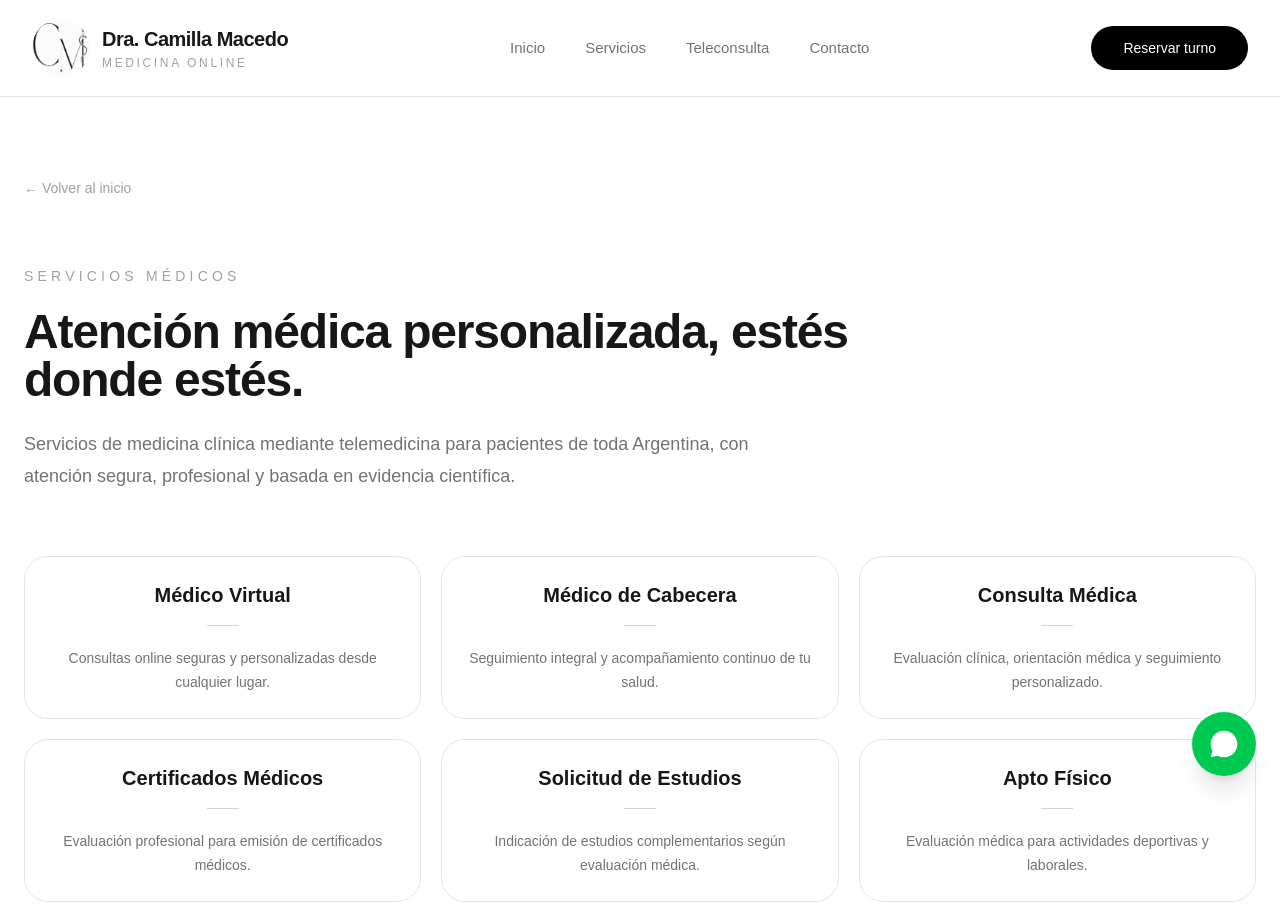
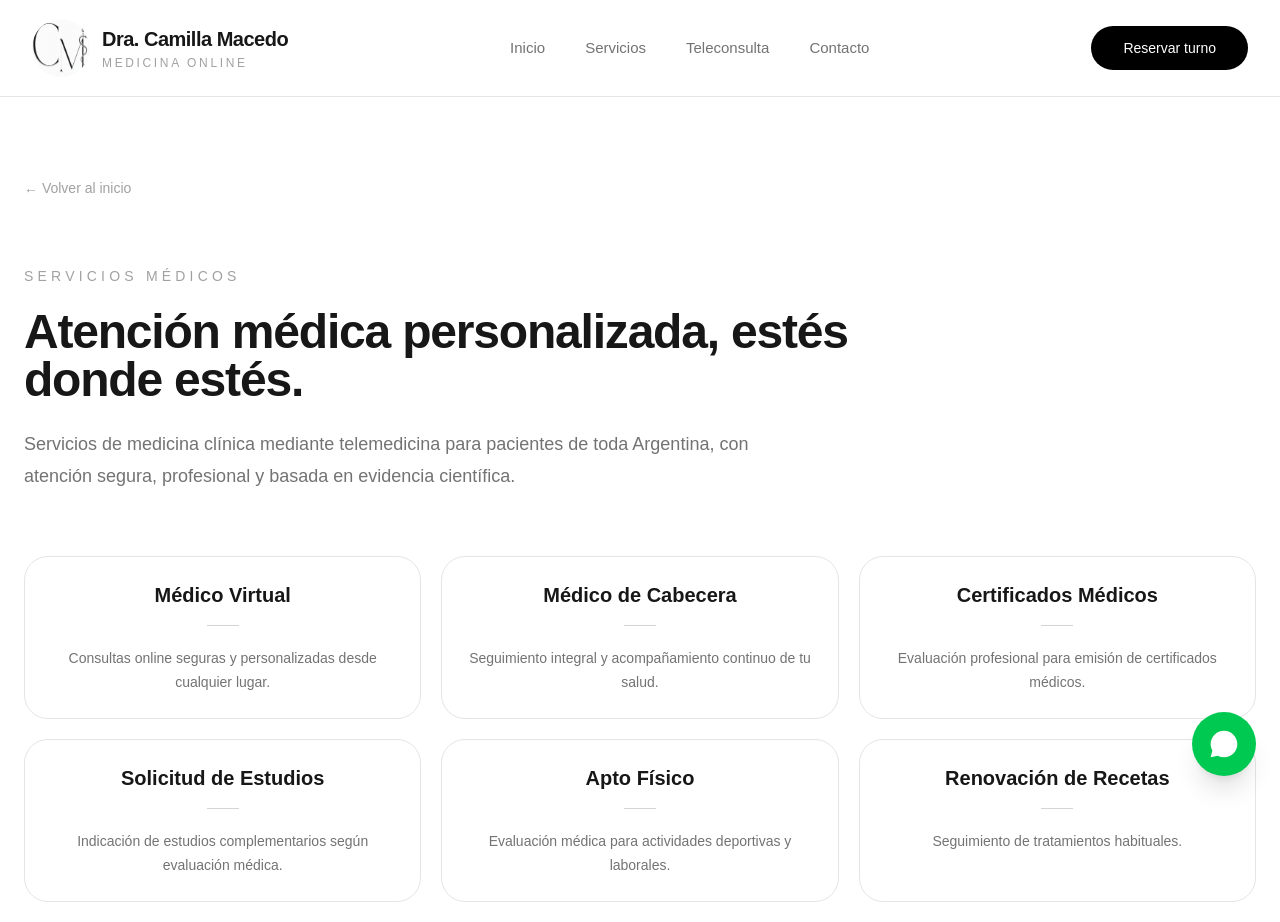
Before and after one commit to camillamacedo/cmmedicina, a Next.js app: page /servicios in a window 1280 px wide. Shown: the top 922 px of the page. Built offline with nearby package versions, Linux system fonts and the light colour scheme.

Commit message:
Remove 'Consulta Médica' service from page
Removed the 'Consulta Médica' service from the list.

```diff
--- a/app/servicios/page.tsx
+++ b/app/servicios/page.tsx
@@ -60,11 +60,6 @@ export default function Servicios() {
               title: "Médico de Cabecera",
               text: "Seguimiento integral y acompañamiento continuo de tu salud.",
               href: "/medico-de-cabecera",
-            },
-            {
-              title: "Consulta Médica",
-              text: "Evaluación clínica, orientación médica y seguimiento personalizado.",
-              href: "/consulta-medica",
             },
             {
               title: "Certificados Médicos",
```
